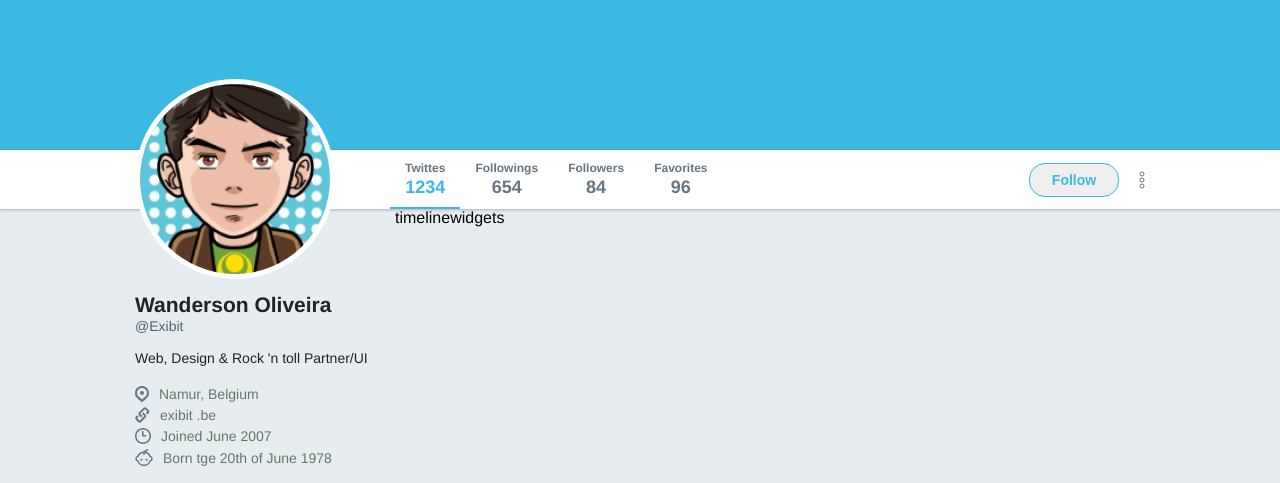
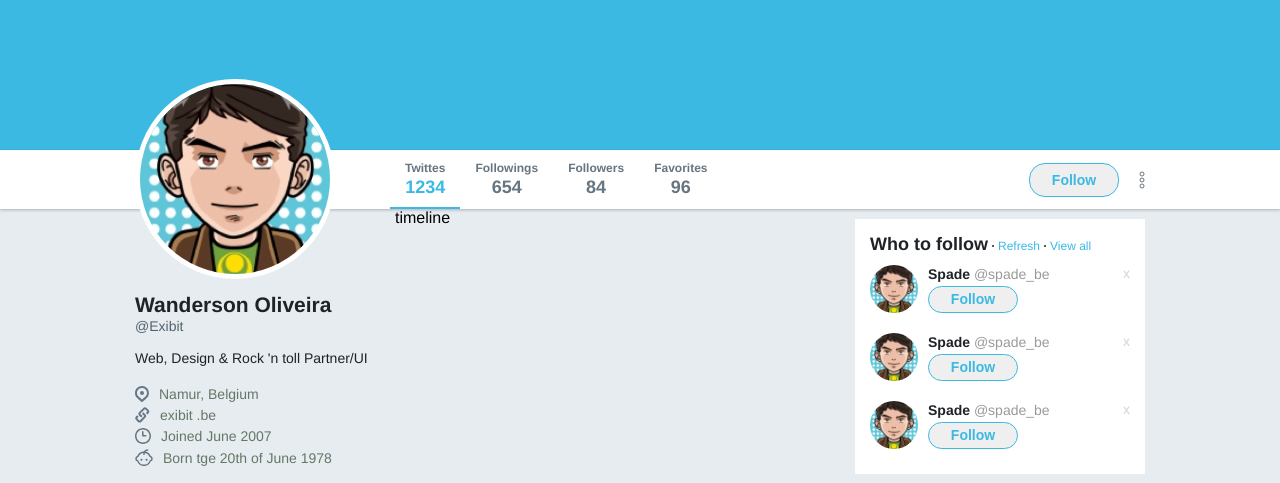
Before and after one commit to wanderson648/praticando-flexbox, a plain HTML site: page index.html in a window 1280 px wide. Shown: the part 276-759 px from the top of the page. Drawn offline with Linux system fonts and the light colour scheme; files whose address does not match are found by name.

Commit message:
Configurando Widgets

```diff
--- a/index.html
+++ b/index.html
@@ -112,8 +112,56 @@
       <section class="timeline">
         timeline
       </section>
+
       <aside class="widgets">
-        widgets
+        <div class="widget follow">
+          <div class="title">
+            <strong>Who to follow</strong>
+            <a href="">Refresh</a>
+            <a href="">View all</a>
+          </div>
+
+          <ul>
+            <li>
+              <div class="profile">
+                <img src="/images/avatar.png" alt="Avatar">
+                <div class="info">
+                  <strong>Spade <span>@spade_be</span></strong>
+                  <button>Follow</button>
+                </div>
+              </div>
+              <a href="">x</a>
+            </li>
+          </ul>
+
+
+          <ul>
+            <li>
+              <div class="profile">
+                <img src="/images/avatar.png" alt="Avatar">
+                <div class="info">
+                  <strong>Spade <span>@spade_be</span></strong>
+                  <button>Follow</button>
+                </div>
+              </div>
+              <a href="">x</a>
+            </li>
+          </ul>
+
+          <ul>
+            <li>
+              <div class="profile">
+                <img src="/images/avatar.png" alt="Avatar">
+                <div class="info">
+                  <strong>Spade <span>@spade_be</span></strong>
+                  <button>Follow</button>
+                </div>
+              </div>
+              <a href="">x</a>
+            </li>
+          </ul>
+        </div>
+
       </aside>
     </div>
 
--- a/style.css
+++ b/style.css
@@ -300,3 +300,113 @@ div.wrapper-content aside.profile .images ul li {
   flex: 1 0 auto;
   margin: 0 5px 5px 0;
 }
+
+div.wrapper-content .timeline {
+  flex: 1;
+}
+
+div.wrapper-content aside.widgets {
+  width: 290px;
+  margin-top: 10px;
+}
+
+div.wrapper-content aside.widgets .widget {
+  background: #fff;
+  padding: 15px;
+}
+
+div.wrapper-content aside.widgets .widget .title {
+  display: flex;
+  align-items: baseline;
+}
+
+div.wrapper-content aside.widgets .widget .title strong {
+  font-size: 18px;
+  color: #1f2226;
+}
+
+div.wrapper-content aside.widgets .widget .title a {
+  color:#3bb9e3;
+  font-size: 12px;
+  text-decoration: none;
+  position: relative;
+  padding-left: 10px;
+}
+
+div.wrapper-content aside.widgets .widget .title a::before {
+  content: "";
+  width: 2px;
+  height: 2px;
+  border-radius: 50%;
+  background: #222;
+  position: absolute;
+  left: 4px;
+  top: 6px;
+}
+
+div.wrapper-content aside.widgets .follow ul {
+  list-style: none;
+  margin-top: 10px;
+}
+
+div.wrapper-content aside.widgets .follow ul li {
+  display: flex;
+  justify-content: space-between;
+  border-bottom: 1px solid #ccd6dd;
+  padding-bottom: 10px;
+  margin-bottom: 10px;
+}
+
+div.wrapper-content aside.widgets .follow ul li:last-child {
+  margin-bottom: 0;
+  border: 0;
+}
+
+div.wrapper-content aside.widgets .follow ul li .profile {
+  display: flex;
+  align-items: center;
+}
+
+div.wrapper-content aside.widgets .follow ul li .profile img {
+  width: 48px;
+  height: 48px;
+  border-radius: 50%;
+}
+
+div.wrapper-content aside.widgets .follow ul li .profile .info {
+  margin-left: 10px;
+  display: flex;
+  flex-direction: column;
+}
+
+div.wrapper-content aside.widgets .follow ul li .profile .info strong {
+  font-size: 14px;
+  color: #1f2226;
+}
+
+div.wrapper-content aside.widgets .follow ul li .profile .info strong span {
+  font-weight: normal;
+  color: #9a9a9a;
+}
+
+div.wrapper-content aside.widgets .follow ul li .profile .info button {
+  height: 27px;
+  margin-top: 4px;
+
+  display: flex;
+  align-items: center;
+  justify-content: center;
+
+  width: 90px;
+  font-weight: bold;
+  font-size: 14px;
+  color:#3bb9e3;
+  border: 1px solid #3bb9e3;
+  border-radius: 16px;
+}
+
+div.wrapper-content aside.widgets .follow ul li > a {
+  color: #ccd6dd;
+  text-decoration: none;
+  font-size: 14px;
+}
```
